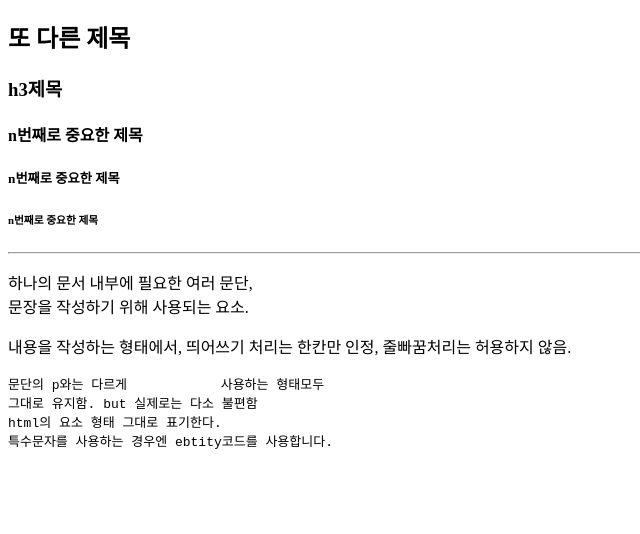
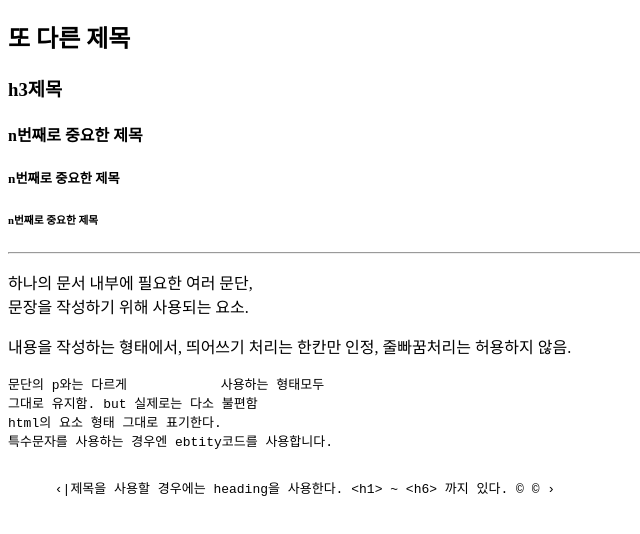
Before and after one commit to dlsduf1223/markup, a plain HTML site: page b_basic/html/a_02_heading_paragraph.html in a window 1280 px wide. Shown: the part 70-604 px from the top of the page, without its empty margins (0-640 px from the left). Drawn offline with Linux system fonts and the light colour scheme.

Commit message:
entity_code
entity_code

```diff
--- a/b_basic/html/a_02_heading_paragraph.html
+++ b/b_basic/html/a_02_heading_paragraph.html
@@ -29,7 +29,9 @@
 html의 요소 형태 그대로 표기한다.
 특수문자를 사용하는 경우엔 ebtity코드를 사용합니다.
     </pre>
-
+    <pre>
+      &lsaquo;&#124;제목을 사용할 경우에는 heading을 사용한다. &lt;h1&gt; ~ &lt;h6&gt; 까지 있다. &copy; &#169; &rsaquo;
+    </pre>
 
 
   </body>
```
Also changed, not shown: 1 other file.
